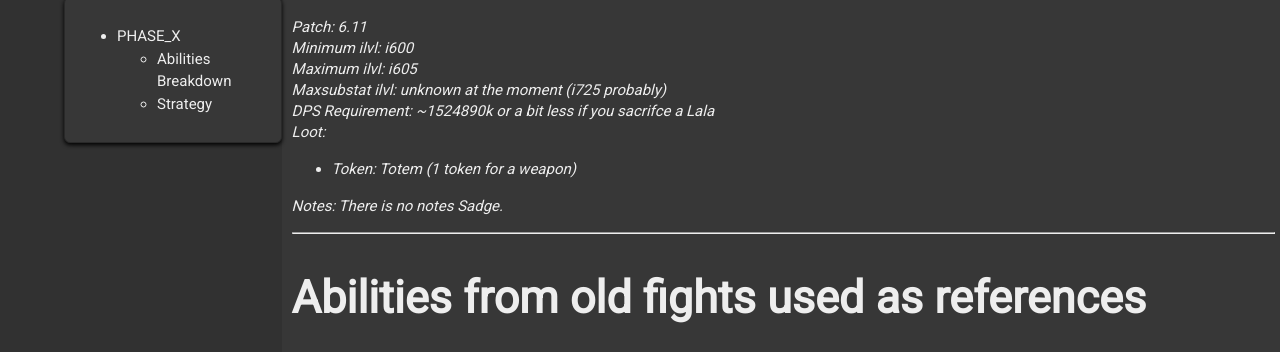
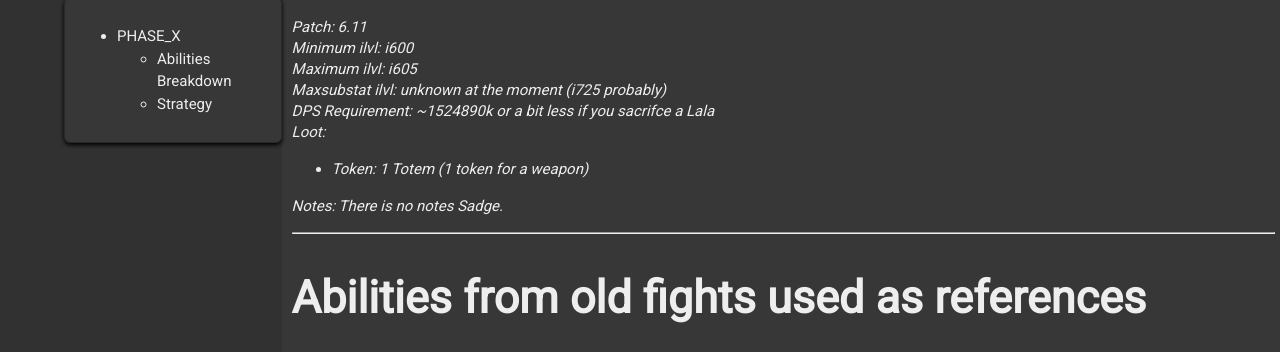
Before and after one commit to VacCrow/vaccrow.github.io, a Jekyll site: the page built from guides/ultimates/DSR.md, in a window 1280 px wide and 900 px high. Shown: the part 289-641 px from the top of the window. Built offline with Jekyll 4.4.1, drawn with Linux system fonts in a browser that asks for light colours.

Commit message:
Update DSR.md

```diff
--- a/guides/ultimates/DSR.md
+++ b/guides/ultimates/DSR.md
@@ -11,7 +11,7 @@ Maximum ilvl: i605
 Maxsubstat ilvl: unknown at the moment (i725 probably)
 DPS Requirement: ~1524890k or a bit less if you sacrifce a Lala
 Loot:*
-+ *Token:  Totem (1 token for a weapon)*
++ *Token: 1 Totem (1 token for a weapon)*
 
 *Notes: There is no notes Sadge.*
 
```
